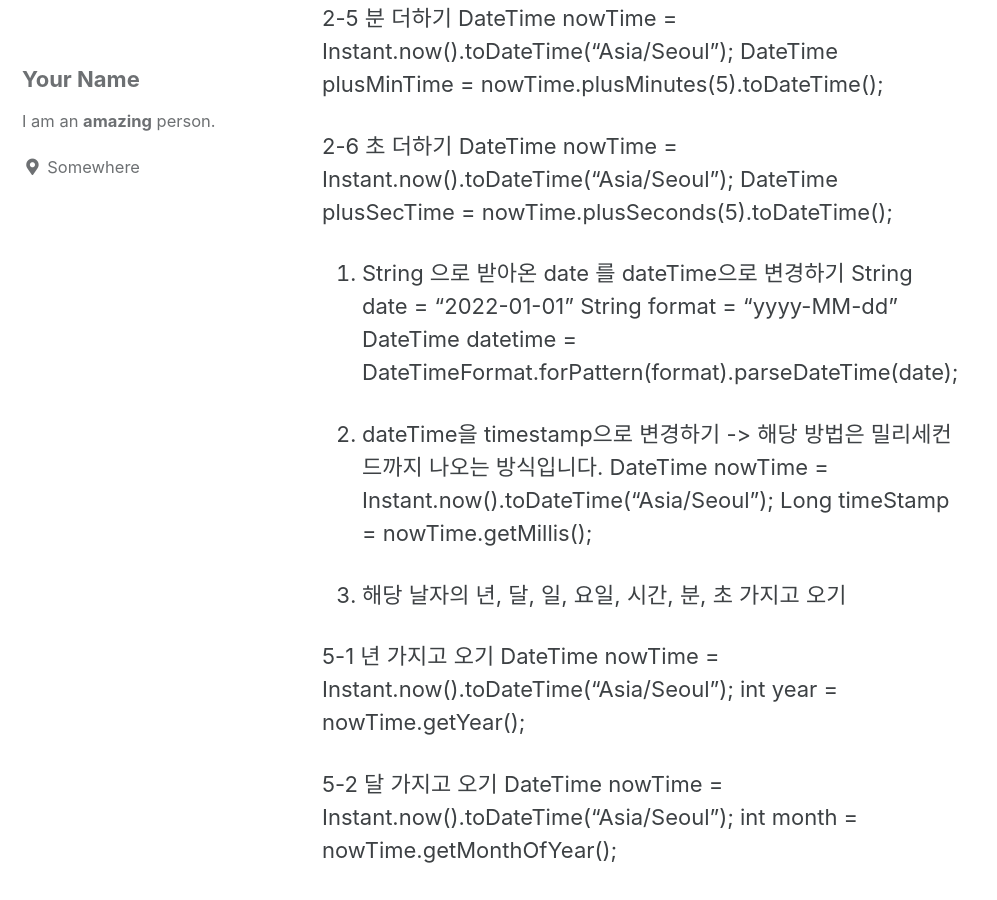
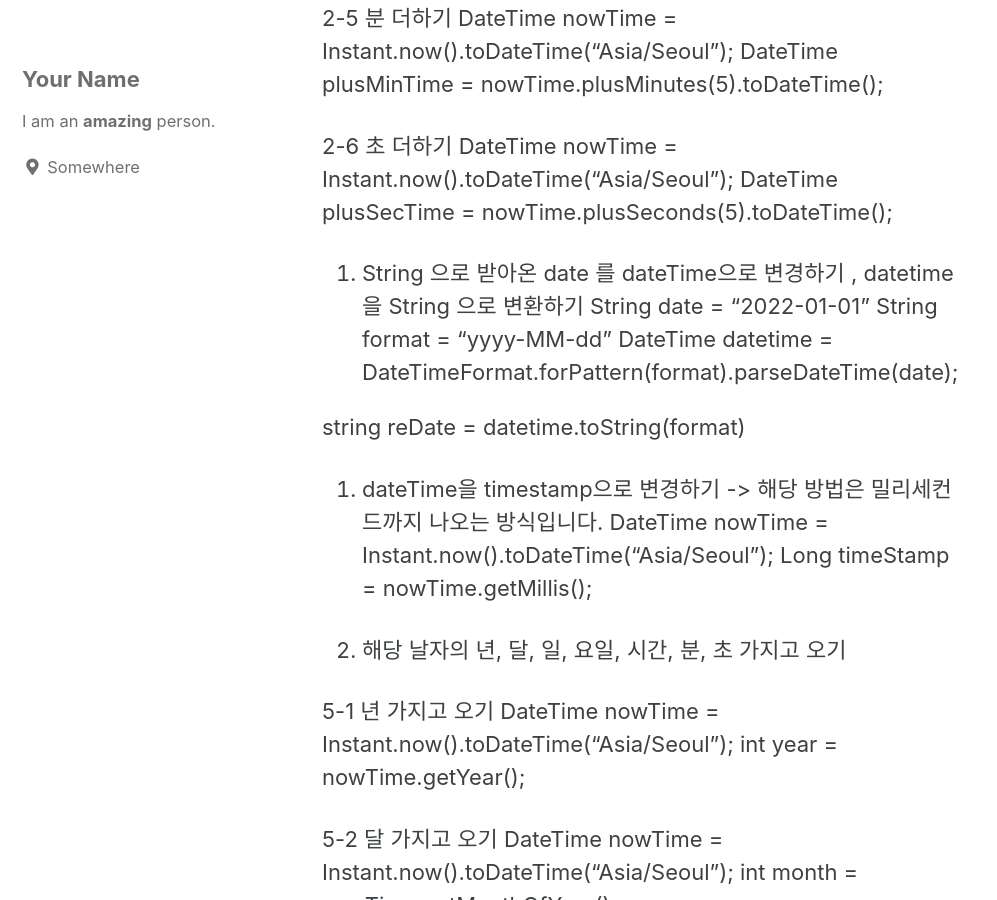
Before and after one commit to hgbgrq/hgbgrq.github.io, a Jekyll site: the page built from _posts/spring/2023-02-09-JODA DATE.md, in a window 1280 px wide and 900 px high, scrolled down 1428 px. Shown: the whole window, without its empty margins (0-997 px from the left). Built offline with Jekyll 4.4.1, drawn with Linux system fonts in a browser that asks for light colours; cached includes are drawn as plain includes.

Commit message:
string to jodatime 업데이트

```diff
--- a/_posts/spring/2023-02-09-JODA DATE.md
+++ b/_posts/spring/2023-02-09-JODA DATE.md
@@ -49,10 +49,13 @@ DateTime plusMinTime = nowTime.plusMinutes(5).toDateTime();
 DateTime nowTime = Instant.now().toDateTime("Asia/Seoul");
 DateTime plusSecTime = nowTime.plusSeconds(5).toDateTime();
 
-3. String 으로 받아온 date 를 dateTime으로 변경하기
+3. String 으로 받아온 date 를 dateTime으로 변경하기 , datetime을 String 으로 변환하기
 String date = "2022-01-01"
 String format = "yyyy-MM-dd"
 DateTime datetime = DateTimeFormat.forPattern(format).parseDateTime(date);
+
+string reDate = datetime.toString(format)
+
 
 4. dateTime을 timestamp으로 변경하기
 -> 해당 방법은 밀리세컨드까지 나오는 방식입니다.
```
